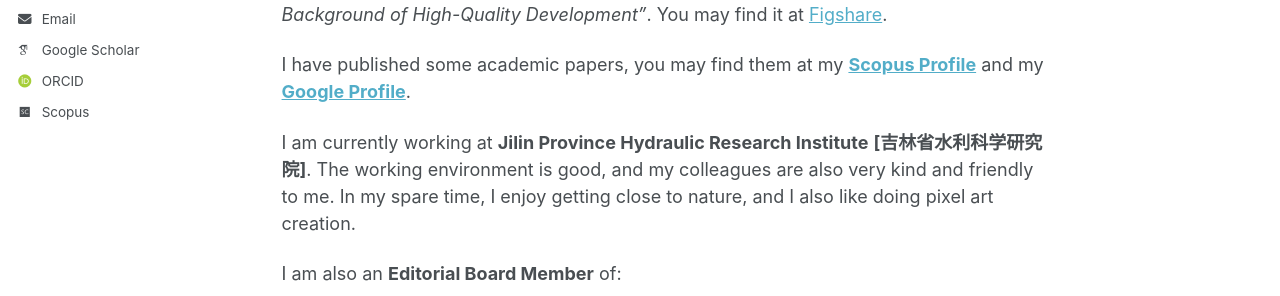
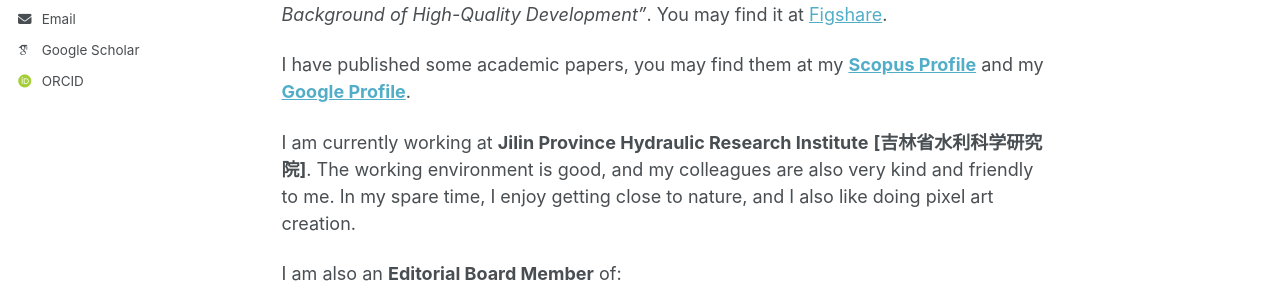
Before and after one commit to DehuiBian/dehuibian.github.io, a Jekyll site: the page built from index.md, in a window 1280 px wide. Shown: the part 405-701 px from the top of the page. Built offline with Jekyll 4.4.1, drawn with Linux system fonts in a browser that asks for light colours; some web fonts are replaced; a script bundle is joined from its source files by our own code; library files that are not in the unit come from our copies.

Commit message:
_config.yml

```diff
--- a/_config.yml
+++ b/_config.yml
@@ -41,7 +41,6 @@ author:
   semantic         : # URL
   ssrn             : # URL
   researchgate     : # URL
-  scopus           : “https://www.scopus.com/authid/detail.uri?authorId=57217677784”
   zotero           : # URL
 
 
```
